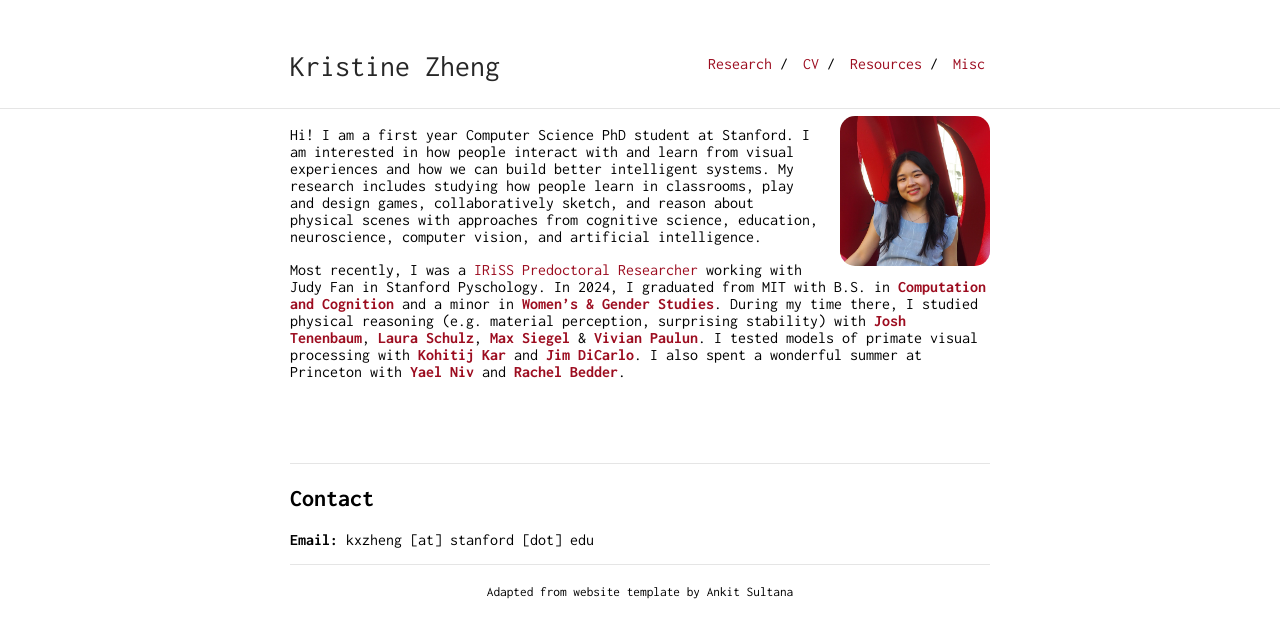
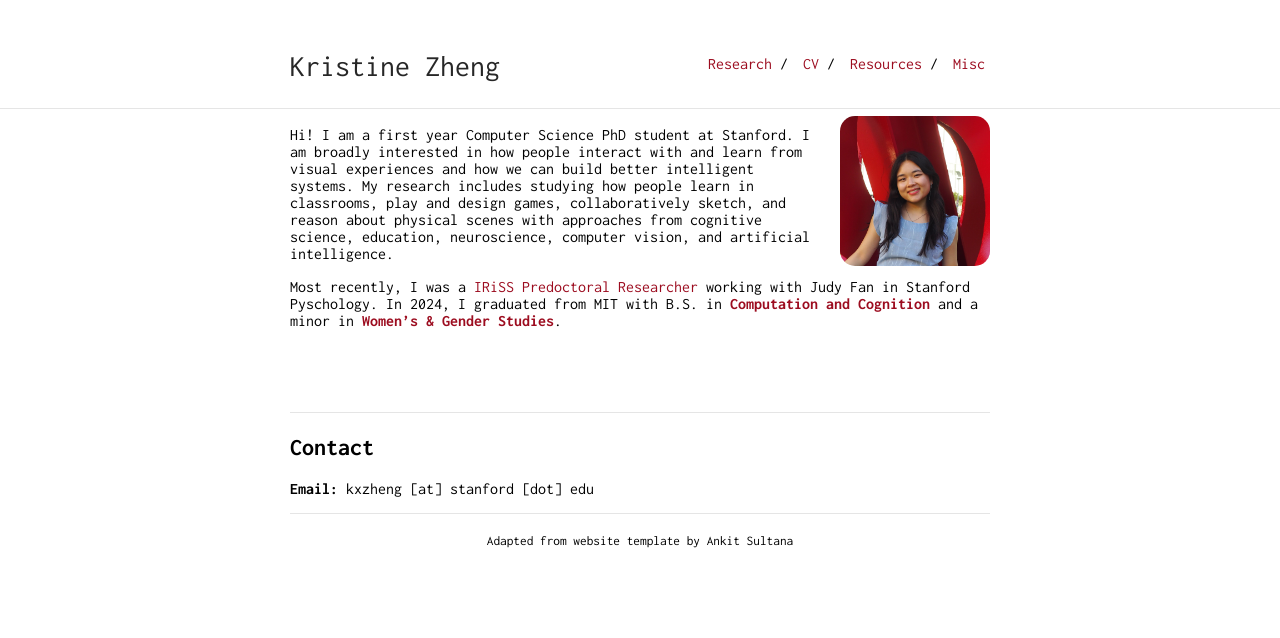
Before and after one commit to kristinezheng/kristinezheng.github.io, a Jekyll site: the page built from index.md, in a window 1280 px wide. Shown: the top 638 px of the page. Built offline with Jekyll 4.4.1, drawn with Linux system fonts in a browser that asks for light colours.

Commit message:
clean intro

```diff
--- a/index.md
+++ b/index.md
@@ -6,9 +6,10 @@ layout: default
 
 <img class="profile-picture" src="img/kristine_headshot.png" style="width:150px; height:auto;">
 
-Hi! I am a first year Computer Science PhD student at Stanford. I am interested in how people interact with and learn from visual experiences and how we can build better intelligent systems. My research includes studying how people learn in classrooms, play and design games, collaboratively sketch, and reason about physical scenes with approaches from cognitive science, education, neuroscience, computer vision, and artificial intelligence.
+Hi! I am a first year Computer Science PhD student at Stanford. I am broadly interested in how people interact with and learn from visual experiences and how we can build better intelligent systems. My research includes studying how people learn in classrooms, play and design games, collaboratively sketch, and reason about physical scenes with approaches from cognitive science, education, neuroscience, computer vision, and artificial intelligence.
 
-Most recently, I was a [IRiSS Predoctoral Researcher](https://iriss.stanford.edu/) working with Judy Fan in Stanford Pyschology. In 2024, I graduated from MIT with B.S. in [**Computation and Cognition**](https://bcs.mit.edu/academic-program/course-6-9-computation-and-cognition) and a minor in [**Women's & Gender Studies**](https://wgs.mit.edu/). During my time there, I studied physical reasoning (e.g. material perception, surprising stability) with [**Josh Tenenbaum**](https://cocosci.mit.edu/), [**Laura Schulz**](https://eccl.mit.edu/), [**Max Siegel**](https://web.mit.edu/maxs/www/) & [**Vivian Paulun**](https://www.mit.edu/~vpaulun/index.html). I tested models of primate visual processing with [**Kohitij Kar**](https://vital-kolab.org/) and [**Jim DiCarlo**](https://dicarlolab.mit.edu/). I also spent a wonderful summer at Princeton with [**Yael Niv**](https://nivlab.princeton.edu/) and [**Rachel Bedder**](https://www.rachelbedder.com/).
+Most recently, I was a [IRiSS Predoctoral Researcher](https://iriss.stanford.edu/) working with Judy Fan in Stanford Pyschology. In 2024, I graduated from MIT with B.S. in [**Computation and Cognition**](https://bcs.mit.edu/academic-program/course-6-9-computation-and-cognition) and a minor in [**Women's & Gender Studies**](https://wgs.mit.edu/).
+<!-- During my time there, I studied physical reasoning (e.g. material perception, surprising stability) with [**Josh Tenenbaum**](https://cocosci.mit.edu/), [**Laura Schulz**](https://eccl.mit.edu/), [**Max Siegel**](https://web.mit.edu/maxs/www/) & [**Vivian Paulun**](https://www.mit.edu/~vpaulun/index.html). I tested models of primate visual processing with [**Kohitij Kar**](https://vital-kolab.org/) and [**Jim DiCarlo**](https://dicarlolab.mit.edu/). I also spent a wonderful summer at Princeton with [**Yael Niv**](https://nivlab.princeton.edu/) and [**Rachel Bedder**](https://www.rachelbedder.com/). -->
 
 <br />
 <br />
```
